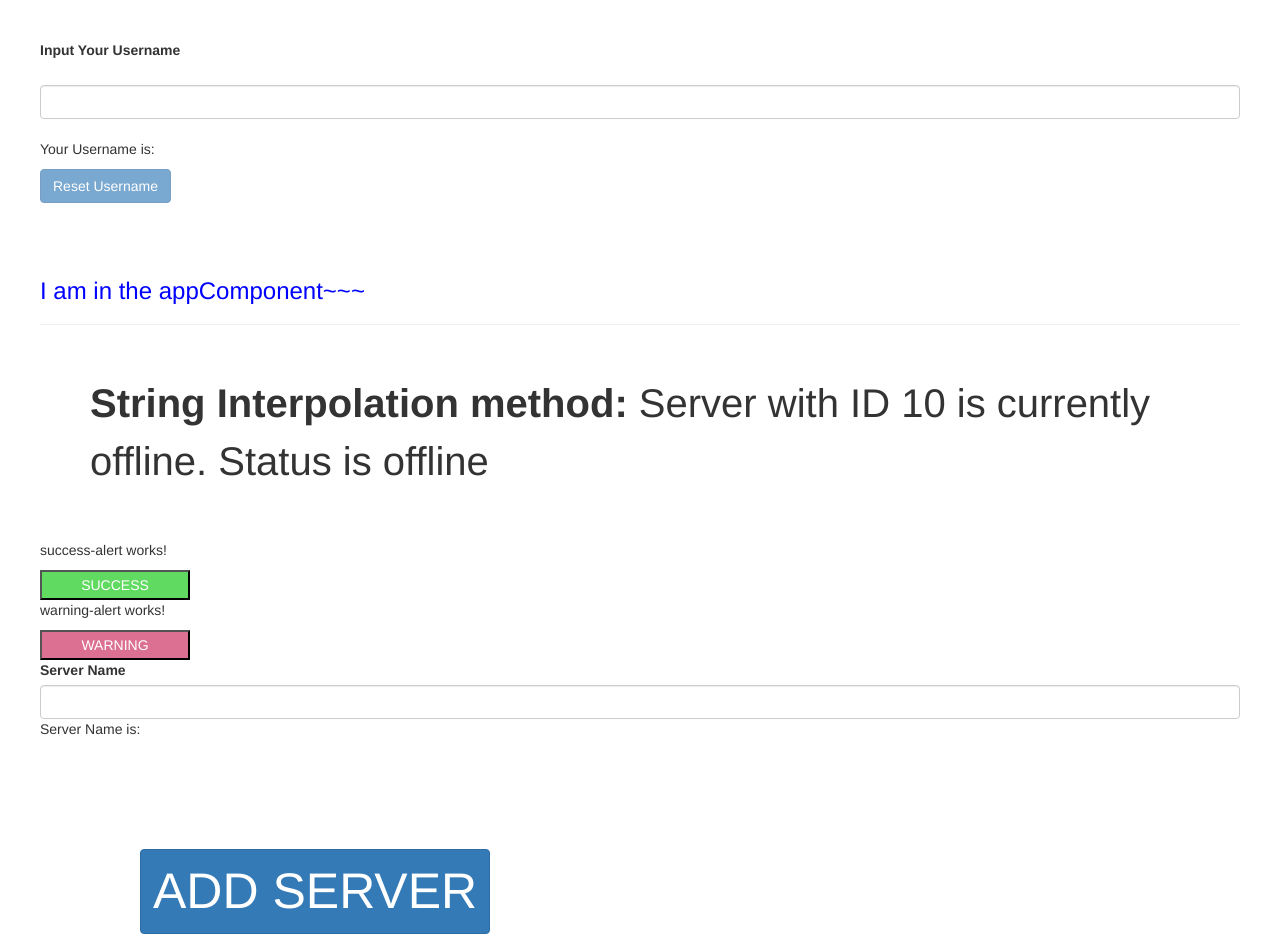
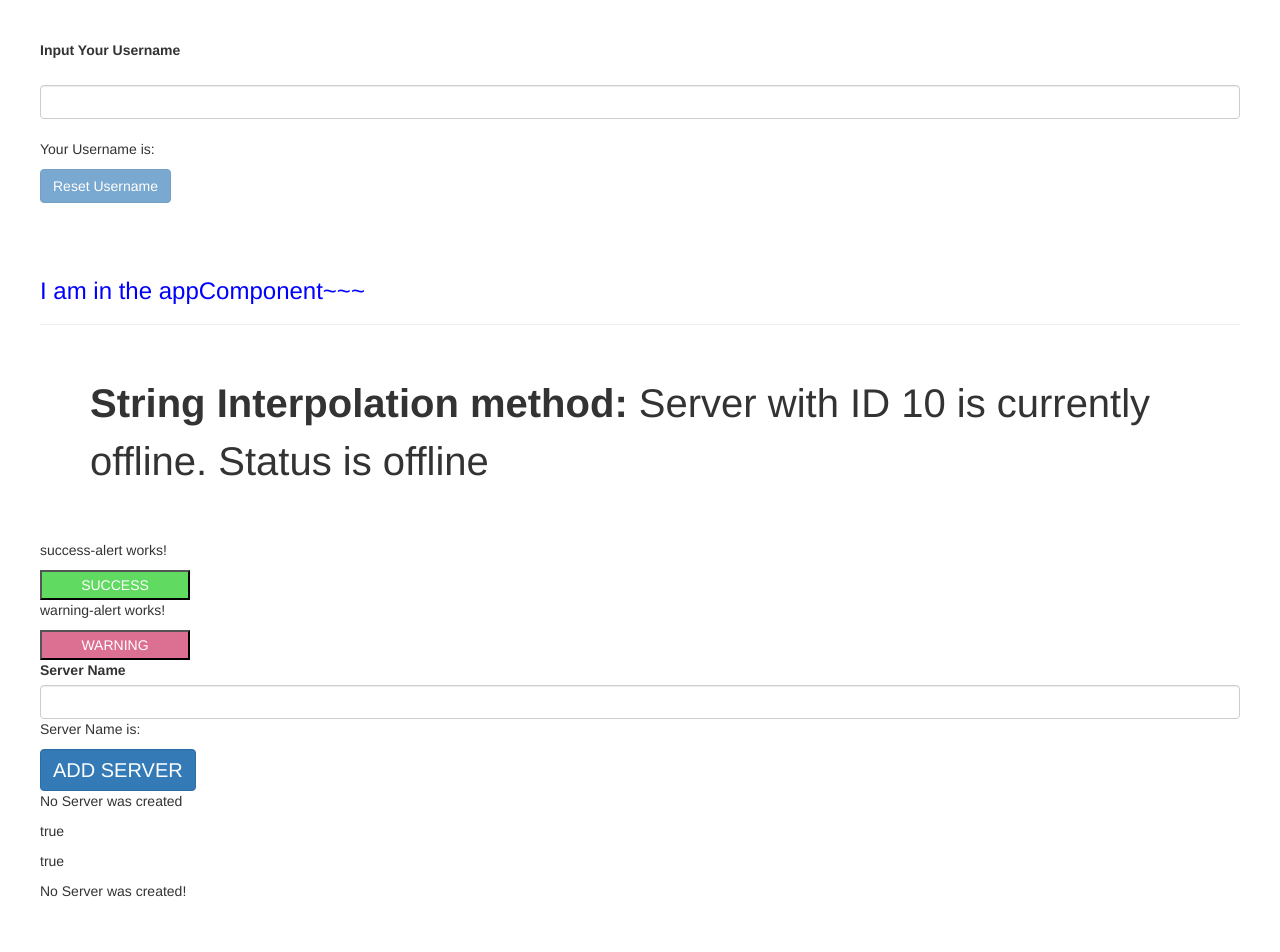
Before and after one commit to thaian161/angular-playground, an Angular app in the folder the-basics/: page / in a window 1280 px wide. Shown: the top 952 px of the page. After the commit the page ends 911 px from the top, so only its background shows below. Built offline with nearby package versions, Linux system fonts and the light colour scheme.

Commit message:
*ngIF and else condition

```diff
--- a/the-basics/src/app/servers/servers.component.html
+++ b/the-basics/src/app/servers/servers.component.html
@@ -15,7 +15,7 @@
 </p>
 <button
   class="btn btn-primary"
-  style="margin: 10rem; font-size: 5rem;"
+  style="font-size: 2rem;"
   [disabled]="!allowNewServer"
   (click)="onCreateServer()">
   ADD SERVER
@@ -28,3 +28,11 @@
 <!-- Example of Property Binding and String Interpolation -->
 <p> {{ allowNewServer }}</p>
 <p [innerText]="allowNewServer"></p>
+
+<!-- Use Directives *ngIf -->
+<p *ngIf="serverCreated else noServer">
+   Server was created, server name is {{serverName}}
+</p>
+<ng-template #noServer>
+  <p> No Server was created! </p>
+</ng-template>
--- a/the-basics/src/app/servers/servers.component.ts
+++ b/the-basics/src/app/servers/servers.component.ts
@@ -6,9 +6,10 @@
   styleUrls: ['./servers.component.css']
 })
 export class ServersComponent implements OnInit {
-  allowNewServer = false; //this is a property
-  serverCreationStatus = "No Server was created"
-  serverName=""
+  allowNewServer = false; //this is a property;
+  serverCreationStatus = "No Server was created";
+  serverName = "";
+  serverCreated = false;
 
   constructor() {
     setTimeout(()=> {
```
Also changed, not shown: 2 other files (tests, documents, lock files or other folders).
